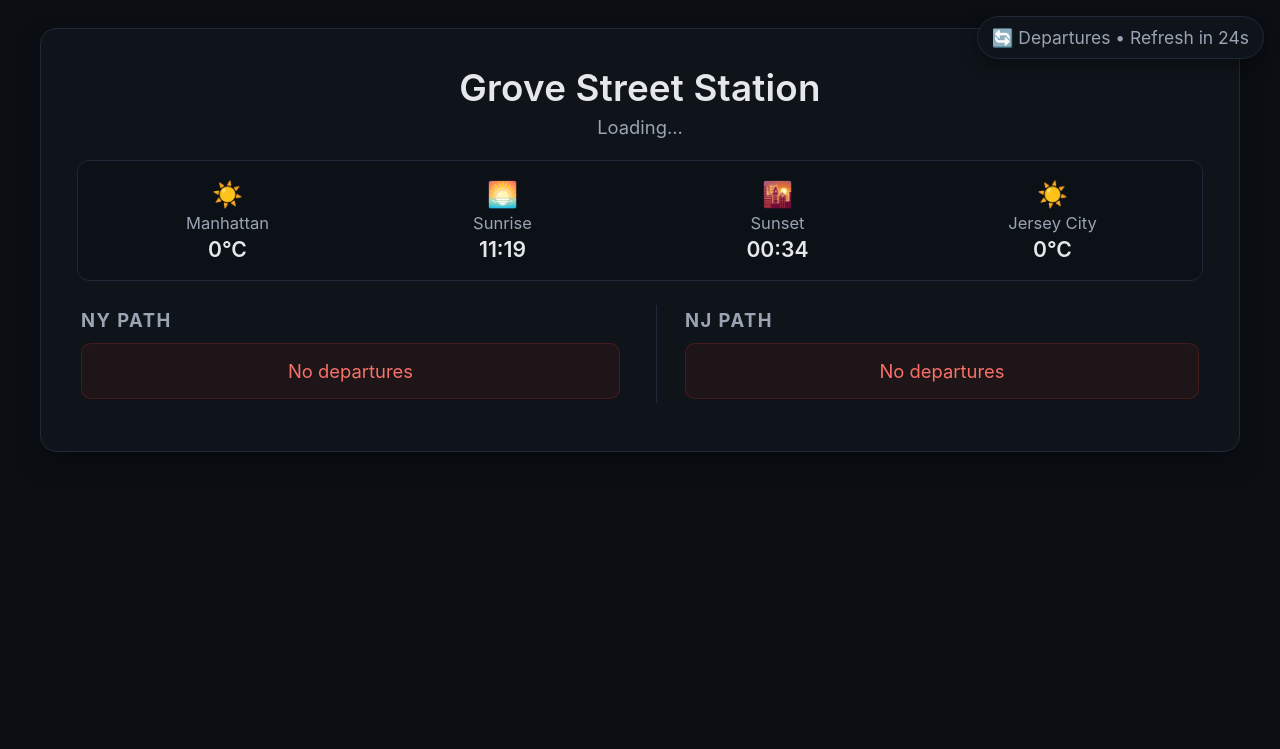
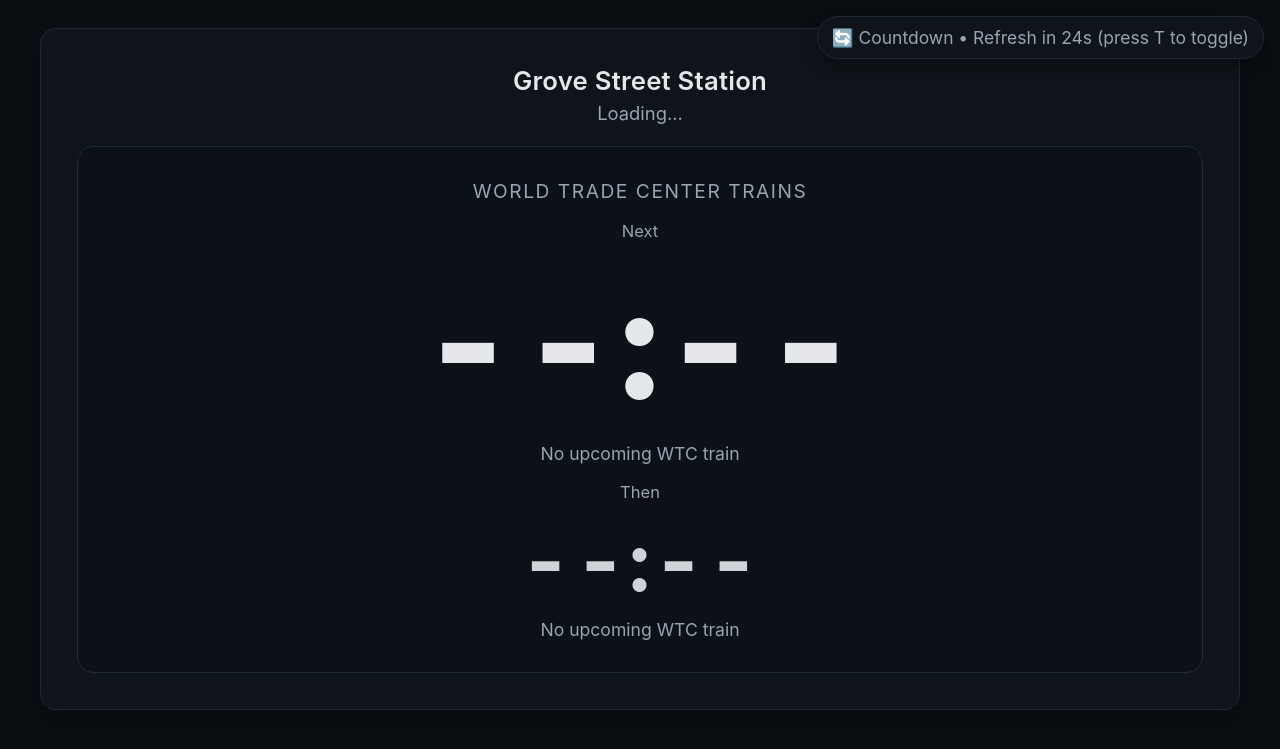
Before and after one commit to yuemning/path_app, a Flask app: page / in a window 1280 px wide. Shown: the top 749 px of the page. Run offline with Flask 3, Linux system fonts and the light colour scheme; data that the repository does not hold is empty.

Commit message:
main countdown first

```diff
--- a/templates/index.html
+++ b/templates/index.html
@@ -51,7 +51,7 @@
         }
 
         .station-name {
-            font-size: calc(2rem * var(--scale));
+            font-size: calc(1.4rem * var(--scale));
             font-weight: 600;
             letter-spacing: 0.2px;
             color: var(--text);
@@ -215,31 +215,44 @@
         #countdownView { display: none; }
         .mode-countdown #countdownView { display: block; }
         .mode-countdown .departures-container { display: none; }
+        .mode-countdown .weather-info { display: none; }
         .countdown-card {
             background: #0b1117;
             border: 1px solid var(--border);
             border-radius: 16px;
-            padding: 32px;
+            padding: 32px 40px;
             display: grid;
-            gap: 14px;
+            gap: 18px;
             place-items: center;
+            width: 100%;
         }
         .countdown-title {
-            font-size: calc(1.1rem * var(--scale));
+            font-size: clamp(0.9rem, 1.6vw, 1.2rem);
             color: var(--muted);
             letter-spacing: 0.08em;
             text-transform: uppercase;
         }
         .countdown-time {
             font-variant-numeric: tabular-nums;
-            font-size: calc(3.4rem * var(--scale));
+            font-size: clamp(3.5rem, 12vw, 12rem);
             font-weight: 800;
             letter-spacing: 1px;
         }
+        .countdown-time.secondary {
+            font-size: clamp(2rem, 6.5vw, 6rem);
+            font-weight: 700;
+            opacity: 0.9;
+        }
         .countdown-subtle {
-            font-size: calc(0.95rem * var(--scale));
+            font-size: clamp(0.9rem, 1.4vw, 1.1rem);
             color: var(--muted);
         }
+        .countdown-row { display: grid; gap: 8px; place-items: center; }
+        .countdown-label { font-size: calc(0.9rem * var(--scale)); color: var(--muted); }
+        .countdown-time.red { color: #f97066; }
+        .countdown-time.orange { color: #f59e0b; }
+        .countdown-time.green { color: #34d399; }
+        .countdown-time.blue { color: #60a5fa; }
 
         @media (max-width: 900px) {
             .container {
@@ -329,9 +342,17 @@
 
         <div id="countdownView">
             <div class="countdown-card">
-                <div class="countdown-title">Next World Trade Center train</div>
-                <div class="countdown-time" id="wtcCountdown">--:--</div>
-                <div class="countdown-subtle" id="wtcEtaLabel">Calculating…</div>
+                <div class="countdown-title">World Trade Center Trains</div>
+                <div class="countdown-row">
+                    <div class="countdown-label">Next</div>
+                    <div class="countdown-time" id="wtcCountdown1">--:--</div>
+                    <div class="countdown-subtle" id="wtcEtaLabel1">Calculating…</div>
+                </div>
+                <div class="countdown-row">
+                    <div class="countdown-label">Then</div>
+                    <div class="countdown-time secondary" id="wtcCountdown2">--:--</div>
+                    <div class="countdown-subtle" id="wtcEtaLabel2">Calculating…</div>
+                </div>
             </div>
         </div>
     </div>
@@ -341,12 +362,13 @@
         let countdownInterval;
         let nextRefresh = 30;
         let latestDeparturesData = null;
-        let isCountdownView = false;
+        let isCountdownView = true;
+        let departuresBaselineMs = null;
 
         function updateTick() {
             const indicator = document.getElementById('refreshIndicator');
-            const mode = isCountdownView ? 'Countdown' : 'Departures';
-            indicator.textContent = `🔄 ${mode} • Refresh in ${nextRefresh}s`;
+            const mode = isCountdownView ? 'Countdown' : 'More Trains';
+            indicator.textContent = `🔄 ${mode} • Refresh in ${nextRefresh}s (press T to toggle)`;
 
             if (isCountdownView) updateWtcCountdown();
 
@@ -386,6 +408,7 @@
             const lastUpdated = document.getElementById('lastUpdated');
 
             latestDeparturesData = data;
+            departuresBaselineMs = Date.now();
 
             if (!data.departures || data.departures.length === 0) {
                 nyContainer.innerHTML = '<div class="error">No departures</div>';
@@ -433,26 +456,53 @@
             };
             const candidates = data.departures.filter(d => d.direction === 'To New York' && isWtc(d.destination));
             if (candidates.length === 0) return null;
-            const seconds = candidates
+            const elapsed = departuresBaselineMs ? Math.floor((Date.now() - departuresBaselineMs) / 1000) : 0;
+            const sorted = candidates
                 .map(d => parseInt(d.seconds_to_arrival))
                 .filter(s => Number.isFinite(s))
-                .sort((a,b) => a-b)[0];
-            return Number.isFinite(seconds) ? seconds : null;
+                .map(base => Math.max(0, base - elapsed))
+                .sort((a,b) => a-b);
+            return sorted;
+        }
+
+        function colorForSeconds(seconds) {
+            if (seconds < 120) return 'red';
+            if (seconds < 300) return 'orange';
+            if (seconds < 600) return 'green';
+            return 'blue';
         }
 
         function updateWtcCountdown() {
-            const el = document.getElementById('wtcCountdown');
-            const label = document.getElementById('wtcEtaLabel');
-            const seconds = findNextWtcSeconds(latestDeparturesData);
-            if (seconds == null) {
-                el.textContent = '--:--';
-                label.textContent = 'No upcoming WTC train';
+            const list = findNextWtcSeconds(latestDeparturesData);
+            const ids = [
+                { time: 'wtcCountdown1', label: 'wtcEtaLabel1' },
+                { time: 'wtcCountdown2', label: 'wtcEtaLabel2' }
+            ];
+            if (!list || list.length === 0) {
+                ids.forEach(({time, label}) => {
+                    document.getElementById(time).textContent = '--:--';
+                    document.getElementById(label).textContent = 'No upcoming WTC train';
+                    document.getElementById(time).classList.remove('red','orange','green','blue');
+                });
                 return;
             }
-            const m = Math.max(0, Math.floor(seconds / 60));
-            const s = Math.max(0, seconds % 60);
-            el.textContent = `${m.toString().padStart(2,'0')}:${s.toString().padStart(2,'0')}`;
-            label.textContent = m === 0 ? 'Less than a minute' : `${m} min`;
+            ids.forEach(({time, label}, idx) => {
+                const seconds = list[idx];
+                const elTime = document.getElementById(time);
+                const elLabel = document.getElementById(label);
+                if (!Number.isFinite(seconds)) {
+                    elTime.textContent = '--:--';
+                    elLabel.textContent = 'No data';
+                    elTime.classList.remove('red','orange','green','blue');
+                    return;
+                }
+                const m = Math.max(0, Math.floor(seconds / 60));
+                const s = Math.max(0, seconds % 60);
+                elTime.textContent = `${m.toString().padStart(2,'0')}:${s.toString().padStart(2,'0')}`;
+                elLabel.textContent = m === 0 ? 'Less than a minute' : `${m} min`;
+                elTime.classList.remove('red','orange','green','blue');
+                elTime.classList.add(colorForSeconds(seconds));
+            });
         }
 
         function toggleView() {
@@ -518,6 +568,7 @@
         countdownInterval = setInterval(updateTick, 1000);
 
         // Initial countdown setup
+        document.body.classList.add('mode-countdown');
         updateTick();
 
         // Keyboard toggle (T)
```
